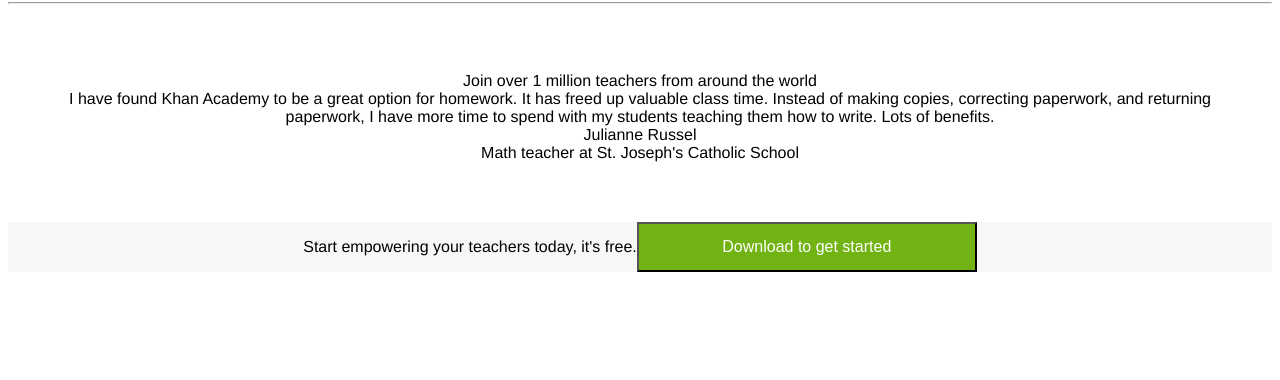
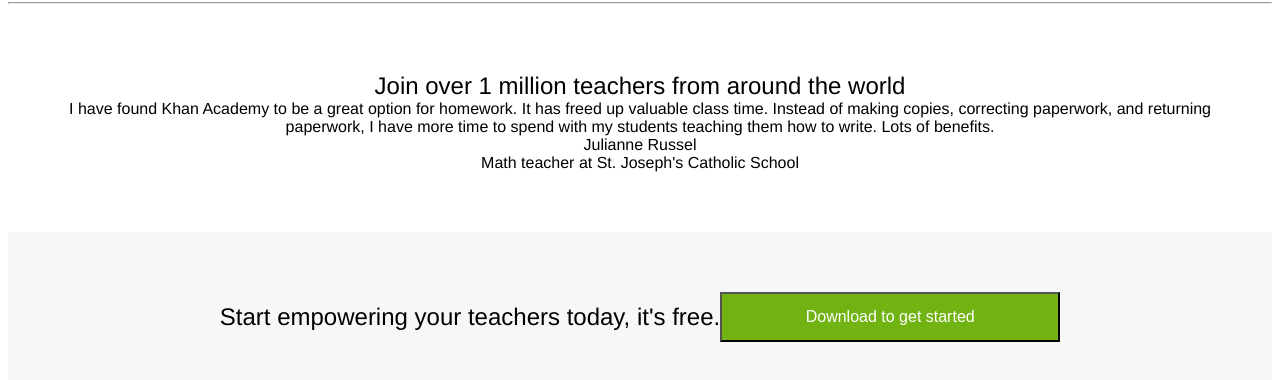
Before and after one commit to Svinets/khanacademydistricts-landingpage, a website: page index.html in a window 1280 px wide. Shown: the part 1764-2144 px from the top of the page. Before the commit the page ends 2044 px from the top, so only its background shows below. Drawn offline with Linux system fonts and the light colour scheme.

Commit message:
bottom style.

```diff
--- a/css/styles.css
+++ b/css/styles.css
@@ -49,6 +49,7 @@
   display: flex;
   align-items: center;
   justify-content: center;
+  padding: 60px;
 }
 
 div, section {
--- a/index.html
+++ b/index.html
@@ -99,13 +99,13 @@
   </div>
   <hr>
   <section class="six">
-    <div>Join over 1 million teachers from around the world</div>
+    <div class="sectionTitle">Join over 1 million teachers from around the world</div>
     <div>I have found Khan Academy to be a great option for homework. It has freed up valuable class time. Instead of making copies, correcting paperwork, and returning paperwork, I have more time to spend with my students teaching them how to write. Lots of benefits.</div>
     <div>Julianne Russel</div>
     <div>Math teacher at St. Joseph's Catholic School</div>
   </section>
   <section class="seven">
-    <div>Start empowering your teachers today, it's free.</div>
+    <div class="sectionTitle">Start empowering your teachers today, it's free.</div>
     <button>Download to get started</button>
   </section>
 </body>
```
